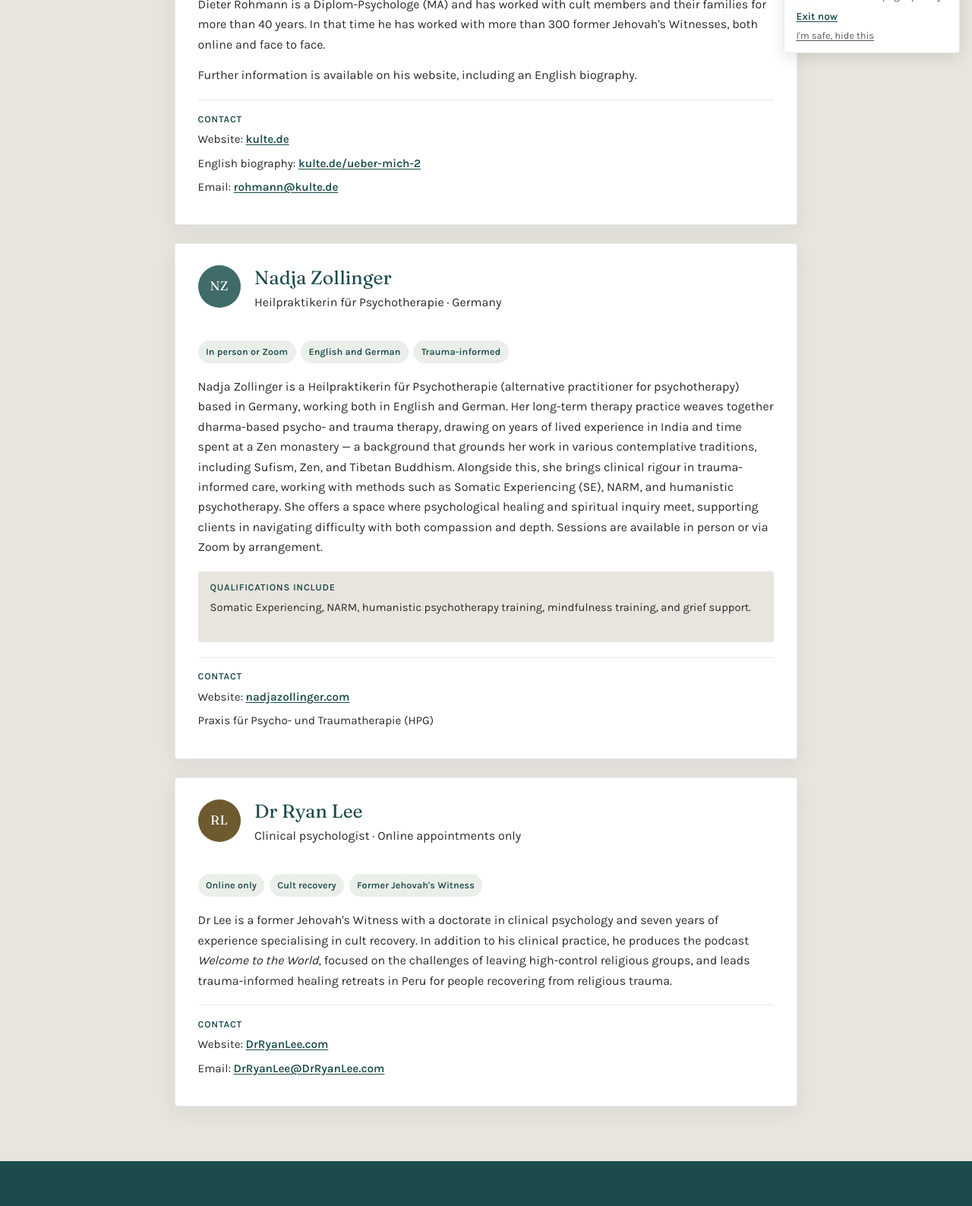
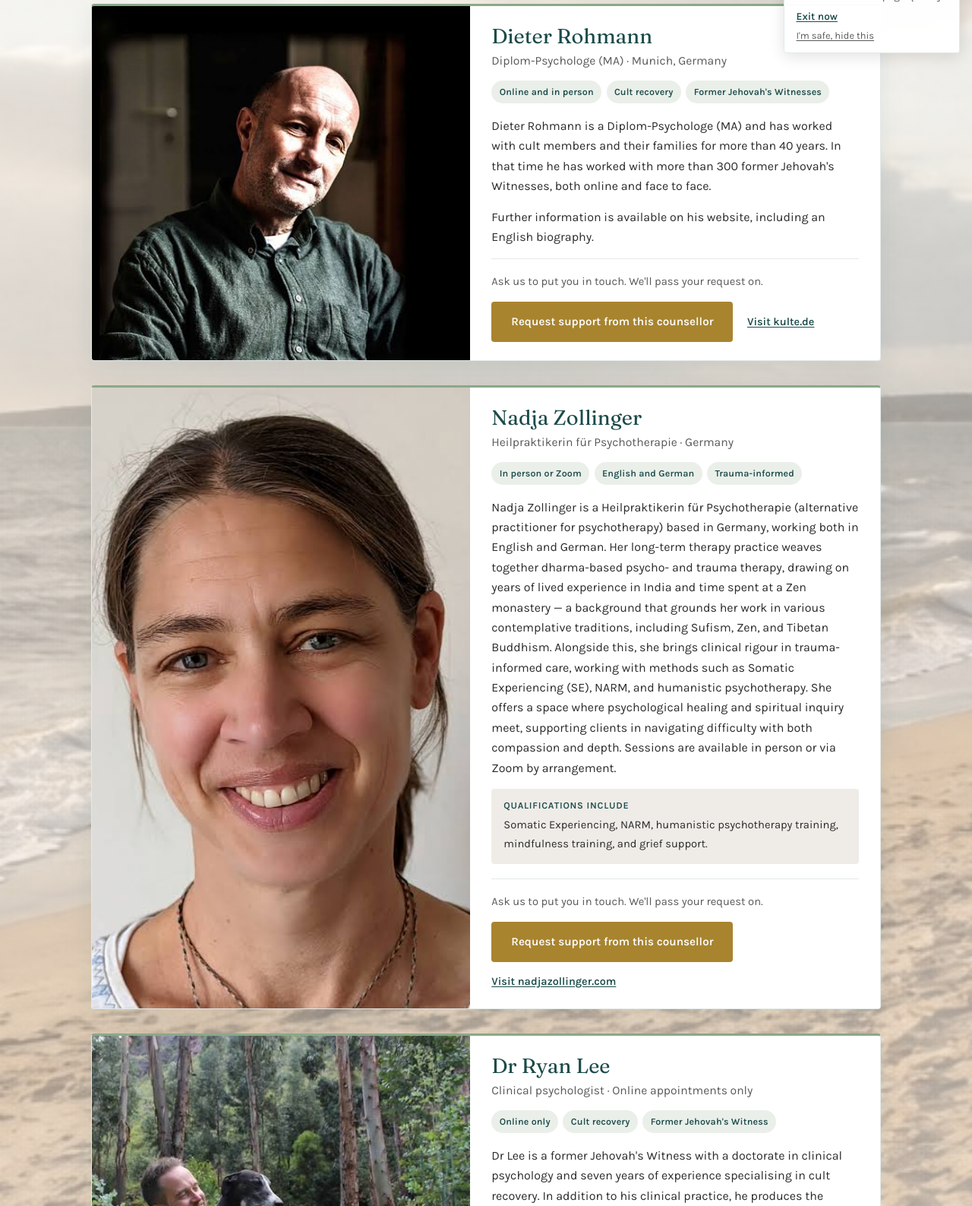
Before and after one commit to lauramatthews96/open-space-support, a website: page counsellors.html in a window 1280 px wide. Shown: the part 714-2301 px from the top of the page at 76% size. Drawn offline with Linux system fonts and the light colour scheme.

Commit message:
Polish the Counsellors page with photos, request-to-contact flow, and full-height card layout.
Co-authored-by: Cursor <cursoragent@cursor.com>

```diff
--- a/counsellors.html
+++ b/counsellors.html
@@ -5,7 +5,7 @@
     <meta name="viewport" content="width=device-width, initial-scale=1.0" />
     <meta
       name="description"
-      content="Independent counsellors with experience of cult recovery and leaving high-control religion, including former Jehovah's Witnesses. Book with them directly."
+      content="Independent counsellors with experience of cult recovery and leaving high-control religion, including former Jehovah's Witnesses."
     />
     <title>Counsellors - Open Space Support</title>
     <link rel="preconnect" href="https://fonts.googleapis.com" />
@@ -15,7 +15,7 @@
       rel="stylesheet"
     />
     <link rel="stylesheet" href="css/styles.css?v=151" />
-    <link rel="stylesheet" href="css/counsellors.css?v=2" />
+    <link rel="stylesheet" href="css/counsellors.css?v=15" />
   </head>
   <body class="counsellors-page">
     <a class="skip-link" href="#main">Skip to content</a>
@@ -32,17 +32,19 @@
     </header>
 
     <main id="main">
-      <section class="counsellors-hero">
-        <div class="container">
-          <h1>Counsellors</h1>
+      <section class="counsellors-hero" aria-labelledby="counsellors-title">
+        <div class="counsellors-hero-bg" aria-hidden="true"></div>
+        <div class="container counsellors-hero-content">
+          <h1 id="counsellors-title">Counsellors</h1>
           <p>
             Independent practitioners who work with people leaving high-control groups, including
             former Jehovah's Witnesses. They are not Open Space Support staff. If one of them feels
-            like a fit, you contact them directly.
+            like a fit, you can request to be put in touch.
           </p>
         </div>
       </section>
 
+      <section class="counsellors-profiles">
       <div class="container">
         <aside class="counsellors-note">
           <p>
@@ -59,19 +61,23 @@
 
         <div class="counsellors-list">
           <article class="counsellor-card" id="dieter-rohmann">
-            <div class="counsellor-head">
-              <div class="counsellor-avatar" aria-hidden="true">DR</div>
+            <figure class="counsellor-photo counsellor-photo--dr">
+              <img
+                src="images/counsellor-dieter-rohmann.png"
+                alt="Dieter Rohmann"
+                width="640"
+                height="480"
+              />
+            </figure>
+            <div class="counsellor-body">
               <div class="counsellor-identity">
                 <h2>Dieter Rohmann</h2>
-                <p class="counsellor-role">
-                  Diplom-Psychologe (MA) · Munich, Germany
-                </p>
-              </div>
-            </div>
+                <p class="counsellor-role">Diplom-Psychologe (MA) · Munich, Germany</p>
                 <div class="counsellor-tags">
                   <span class="counsellor-tag">Online and in person</span>
                   <span class="counsellor-tag">Cult recovery</span>
                   <span class="counsellor-tag">Former Jehovah's Witnesses</span>
+                </div>
               </div>
               <p>
                 Dieter Rohmann is a Diplom-Psychologe (MA) and has worked with cult members and their
@@ -81,40 +87,42 @@
               <p>
                 Further information is available on his website, including an English biography.
               </p>
-            <div class="counsellor-contact">
-              <h3>Contact</h3>
-              <ul>
-                <li>
-                  Website:
-                  <a href="https://kulte.de" rel="noopener noreferrer" target="_blank">kulte.de</a>
-                </li>
-                <li>
-                  English biography:
-                  <a href="https://kulte.de/ueber-mich-2/" rel="noopener noreferrer" target="_blank"
-                    >kulte.de/ueber-mich-2</a>
-                </li>
-                <li>
-                  Email:
-                  <a href="mailto:rohmann@kulte.de">rohmann@kulte.de</a>
-                </li>
-              </ul>
+              <div class="counsellor-request">
+                <p>Ask us to put you in touch. We'll pass your request on.</p>
+                <div class="counsellor-actions">
+                  <a class="btn btn-gold" href="contact.html?counsellor=dieter-rohmann"
+                    >Request support from this counsellor</a
+                  >
+                  <a
+                    class="counsellor-site"
+                    href="https://kulte.de"
+                    rel="noopener noreferrer"
+                    target="_blank"
+                    >Visit kulte.de</a
+                  >
+                </div>
+              </div>
             </div>
           </article>
 
           <article class="counsellor-card" id="nadja-zollinger">
-            <div class="counsellor-head">
-              <div class="counsellor-avatar counsellor-avatar--nz" aria-hidden="true">NZ</div>
+            <figure class="counsellor-photo counsellor-photo--nz">
+              <img
+                src="images/counsellor-nadja-zollinger.png"
+                alt="Nadja Zollinger"
+                width="459"
+                height="668"
+              />
+            </figure>
+            <div class="counsellor-body">
               <div class="counsellor-identity">
                 <h2>Nadja Zollinger</h2>
-                <p class="counsellor-role">
-                  Heilpraktikerin für Psychotherapie · Germany
-                </p>
-              </div>
-            </div>
+                <p class="counsellor-role">Heilpraktikerin für Psychotherapie · Germany</p>
                 <div class="counsellor-tags">
                   <span class="counsellor-tag">In person or Zoom</span>
                   <span class="counsellor-tag">English and German</span>
                   <span class="counsellor-tag">Trauma-informed</span>
+                </div>
               </div>
               <p>
                 Nadja Zollinger is a Heilpraktikerin für Psychotherapie (alternative practitioner for
@@ -131,60 +139,74 @@
               <div class="counsellor-qualifications">
                 <h3>Qualifications include</h3>
                 <p>
-                Somatic Experiencing, NARM, humanistic psychotherapy training, mindfulness training,
-                and grief support.
+                  Somatic Experiencing, NARM, humanistic psychotherapy training, mindfulness
+                  training, and grief support.
                 </p>
               </div>
-            <div class="counsellor-contact">
-              <h3>Contact</h3>
-              <ul>
-                <li>
-                  Website:
-                  <a href="https://nadjazollinger.com" rel="noopener noreferrer" target="_blank"
-                    >nadjazollinger.com</a>
-                </li>
-                <li>Praxis für Psycho- und Traumatherapie (HPG)</li>
-              </ul>
+              <div class="counsellor-request">
+                <p>Ask us to put you in touch. We'll pass your request on.</p>
+                <div class="counsellor-actions">
+                  <a class="btn btn-gold" href="contact.html?counsellor=nadja-zollinger"
+                    >Request support from this counsellor</a
+                  >
+                  <a
+                    class="counsellor-site"
+                    href="https://nadjazollinger.com"
+                    rel="noopener noreferrer"
+                    target="_blank"
+                    >Visit nadjazollinger.com</a
+                  >
+                </div>
+              </div>
             </div>
           </article>
 
           <article class="counsellor-card" id="ryan-lee">
-            <div class="counsellor-head">
-              <div class="counsellor-avatar counsellor-avatar--rl" aria-hidden="true">RL</div>
+            <figure class="counsellor-photo counsellor-photo--rl">
+              <img
+                src="images/counsellor-ryan-lee.png"
+                alt="Dr Ryan Lee"
+                width="456"
+                height="438"
+              />
+            </figure>
+            <div class="counsellor-body">
               <div class="counsellor-identity">
                 <h2>Dr Ryan Lee</h2>
                 <p class="counsellor-role">Clinical psychologist · Online appointments only</p>
-              </div>
-            </div>
                 <div class="counsellor-tags">
                   <span class="counsellor-tag">Online only</span>
                   <span class="counsellor-tag">Cult recovery</span>
                   <span class="counsellor-tag">Former Jehovah's Witness</span>
                 </div>
+              </div>
               <p>
-              Dr Lee is a former Jehovah's Witness with a doctorate in clinical psychology and seven
-              years of experience specialising in cult recovery. In addition to his clinical
+                Dr Lee is a former Jehovah's Witness with a doctorate in clinical psychology and
+                seven years of experience specialising in cult recovery. In addition to his clinical
                 practice, he produces the podcast <em>Welcome to the World</em>, focused on the
-              challenges of leaving high-control religious groups, and leads trauma-informed healing
-              retreats in Peru for people recovering from religious trauma.
+                challenges of leaving high-control religious groups, and leads trauma-informed
+                healing retreats in Peru for people recovering from religious trauma.
               </p>
-            <div class="counsellor-contact">
-              <h3>Contact</h3>
-              <ul>
-                <li>
-                  Website:
-                  <a href="https://dryanlee.com" rel="noopener noreferrer" target="_blank"
-                    >DrRyanLee.com</a>
-                </li>
-                <li>
-                  Email:
-                  <a href="mailto:DrRyanLee@DrRyanLee.com">DrRyanLee@DrRyanLee.com</a>
-                </li>
-              </ul>
+              <div class="counsellor-request">
+                <p>Ask us to put you in touch. We'll pass your request on.</p>
+                <div class="counsellor-actions">
+                  <a class="btn btn-gold" href="contact.html?counsellor=ryan-lee"
+                    >Request support from this counsellor</a
+                  >
+                  <a
+                    class="counsellor-site"
+                    href="https://dryanlee.com"
+                    rel="noopener noreferrer"
+                    target="_blank"
+                    >Visit DrRyanLee.com</a
+                  >
+                </div>
+              </div>
             </div>
           </article>
         </div>
       </div>
+      </section>
     </main>
 
     <footer class="site-footer">
--- a/css/counsellors.css
+++ b/css/counsellors.css
@@ -1,33 +1,74 @@
 /* Counsellors page */
 
 .counsellors-page {
-  background: var(--grey-warm);
+  background-color: #f4efe6;
+  background-image:
+    linear-gradient(
+      to bottom,
+      rgba(253, 251, 247, 0.38) 0%,
+      rgba(253, 251, 247, 0.52) 100%
+    ),
+    url("../images/counsellors-bg.jpg");
+  background-size: cover;
+  background-position: center 55%;
+  background-repeat: no-repeat;
 }
 
 .counsellors-hero {
-  padding: 3.5rem 0 2rem;
+  position: relative;
+  min-height: min(48vh, 420px);
+  display: flex;
+  align-items: center;
+  justify-content: center;
   text-align: center;
+  overflow: hidden;
 }
 
-.counsellors-hero .container {
+.counsellors-hero-bg {
+  position: absolute;
+  inset: 0;
+  background:
+    linear-gradient(
+      to bottom,
+      rgba(27, 75, 74, 0.58) 0%,
+      rgba(27, 75, 74, 0.74) 100%
+    ),
+    url("../images/emotional-trust-judgement.jpg") center 42% / cover no-repeat;
+}
+
+.counsellors-hero-content {
+  position: relative;
+  z-index: 1;
+  padding: 4rem 0 3.25rem;
   max-width: 720px;
 }
 
 .counsellors-hero h1 {
-  margin: 0 0 0.85rem;
+  color: white;
+  font-size: clamp(2.25rem, 5vw, 3.25rem);
+  margin: 0 0 1rem;
+  text-shadow: var(--hero-title-shadow);
 }
 
 .counsellors-hero p {
-  font-size: 1.08rem;
+  color: rgba(255, 255, 255, 0.95);
+  margin: 0;
+  max-width: 560px;
+  margin-inline: auto;
+  font-size: 1.1rem;
   line-height: 1.7;
-  margin: 0;
+  text-shadow: var(--hero-sub-shadow);
+}
+
+.counsellors-profiles {
+  padding: 3.75rem 0 4.5rem;
 }
 
 .counsellors-note {
-  max-width: 760px;
+  max-width: 1040px;
   margin: 0 auto 2.5rem;
-  padding: 1.15rem 1.35rem;
-  background: rgba(255, 255, 255, 0.72);
+  padding: 1.25rem 1.5rem;
+  background: rgba(253, 251, 247, 0.94);
   border: 1px solid rgba(27, 75, 74, 0.12);
   border-left: 3px solid var(--gold);
   border-radius: 4px;
@@ -51,62 +92,73 @@
 }
 
 .counsellors-list {
-  max-width: 820px;
+  max-width: 1040px;
   margin: 0 auto;
-  padding: 0 0 4.5rem;
   display: grid;
-  gap: 1.5rem;
+  gap: 2rem;
 }
 
 .counsellor-card {
+  display: grid;
+  grid-template-columns: minmax(18rem, 48%) 1fr;
+  overflow: hidden;
   background: var(--white);
-  border: 1px solid rgba(27, 75, 74, 0.1);
+  border: 1px solid rgba(27, 75, 74, 0.12);
+  border-top: 3px solid var(--sage);
   border-radius: 4px;
-  padding: 1.75rem 1.85rem 1.85rem;
-  box-shadow: 0 8px 28px rgba(27, 75, 74, 0.07);
+  box-shadow: 0 10px 32px rgba(27, 75, 74, 0.08);
 }
 
-.counsellor-head {
-  display: flex;
-  gap: 1.15rem;
-  align-items: flex-start;
-  margin-bottom: 1.15rem;
+.counsellor-photo {
+  position: relative;
+  margin: 0;
+  min-height: 0;
+  align-self: stretch;
+  overflow: hidden;
+  background: var(--frame-bg);
 }
 
-.counsellor-avatar {
-  flex: 0 0 3.5rem;
-  width: 3.5rem;
-  height: 3.5rem;
-  border-radius: 50%;
-  display: grid;
-  place-items: center;
-  font-family: var(--font-display);
-  font-size: 1.05rem;
-  letter-spacing: 0.02em;
-  color: var(--white);
-  background: var(--teal-deep);
+.counsellor-photo img {
+  position: absolute;
+  inset: 0;
+  display: block;
+  width: 100%;
+  height: 100%;
+  object-fit: cover;
 }
 
-.counsellor-avatar--nz {
-  background: #3f6b68;
+.counsellor-photo--dr img {
+  object-position: 50% 18%;
 }
 
-.counsellor-avatar--rl {
-  background: #6d5a2e;
+.counsellor-photo--nz img {
+  object-position: 50% 12%;
+}
+
+.counsellor-photo--rl img {
+  object-position: 46% 30%;
+}
+
+.counsellor-body {
+  display: flex;
+  flex-direction: column;
+  min-width: 0;
+  padding: 1.5rem 1.75rem 1.5rem;
 }
 
 .counsellor-identity {
   min-width: 0;
+  margin-bottom: 1.05rem;
 }
 
 .counsellor-identity h2 {
-  margin: 0.1rem 0 0.35rem;
-  font-size: 1.55rem;
+  margin: 0 0 0.35rem;
+  font-size: 1.7rem;
 }
 
 .counsellor-role {
   margin: 0;
-  font-size: 0.95rem;
+  font-size: 0.98rem;
   color: var(--text-muted);
   line-height: 1.45;
 }
@@ -115,7 +167,7 @@
   display: flex;
   flex-wrap: wrap;
   gap: 0.4rem;
-  margin: 0.85rem 0 1.15rem;
+  margin: 0.9rem 0 0;
 }
 
 .counsellor-tag {
@@ -129,26 +181,21 @@
   letter-spacing: 0.01em;
 }
 
-.counsellor-card p {
+.counsellor-body > p {
   font-size: 1rem;
   line-height: 1.65;
   color: var(--text);
   margin: 0 0 0.9rem;
 }
 
-.counsellor-card p:last-of-type {
-  margin-bottom: 1.15rem;
-}
-
 .counsellor-qualifications {
-  margin: 0 0 1.25rem;
+  margin: 0 0 1.15rem;
   padding: 0.9rem 1rem;
-  background: var(--grey-warm);
+  background: rgba(232, 228, 222, 0.7);
   border-radius: 4px;
 }
 
-.counsellor-qualifications h3,
-.counsellor-contact h3 {
+.counsellor-qualifications h3 {
   font-family: var(--font-body);
   font-size: 0.78rem;
   font-weight: 600;
@@ -164,41 +211,53 @@
   color: var(--text);
 }
 
-.counsellor-contact {
-  border-top: 1px solid rgba(27, 75, 74, 0.1);
-  padding-top: 1.1rem;
+.counsellor-request {
+  margin-top: auto;
+  padding: 1.15rem 0 0;
+  border-top: 1px solid rgba(27, 75, 74, 0.12);
 }
 
-.counsellor-contact ul {
-  list-style: none;
-  margin: 0;
-  padding: 0;
+.counsellor-request p {
+  margin: 0 0 0.85rem;
+  font-size: 0.92rem;
+  color: var(--text-muted);
 }
 
-.counsellor-contact li {
-  margin: 0 0 0.4rem;
-  font-size: 0.95rem;
-  color: var(--text);
+.counsellor-actions {
+  display: flex;
+  flex-wrap: wrap;
+  align-items: center;
+  gap: 0.85rem 1.15rem;
 }
 
-.counsellor-contact a {
+.counsellor-site {
+  font-size: 0.9rem;
   color: var(--teal-deep);
   font-weight: 600;
   text-decoration: underline;
   text-underline-offset: 2px;
 }
 
-.counsellor-contact a:hover {
+.counsellor-site:hover {
   color: var(--gold-dark);
 }
 
-@media (max-width: 640px) {
-  .counsellor-card {
-    padding: 1.4rem 1.2rem 1.5rem;
+@media (max-width: 760px) {
+  .counsellors-profiles {
+    padding: 2.75rem 0 3.5rem;
   }
 
-  .counsellor-head {
-    gap: 0.9rem;
+  .counsellor-card {
+    grid-template-columns: 1fr;
+  }
+
+  .counsellor-photo {
+    aspect-ratio: 1 / 1;
+    min-height: 0;
+  }
+
+  .counsellor-body {
+    padding: 1.25rem 1.2rem 1.3rem;
   }
 
   .counsellor-identity h2 {
```
Also changed, not shown: contact.html (+21 -1 lines), images/counsellor-dieter-rohmann.png (added), images/counsellor-nadja-zollinger.png (added), images/counsellor-ryan-lee.png (added), images/counsellors-bg.jpg (added). Lines whose indentation alone changed are shown as unchanged.
